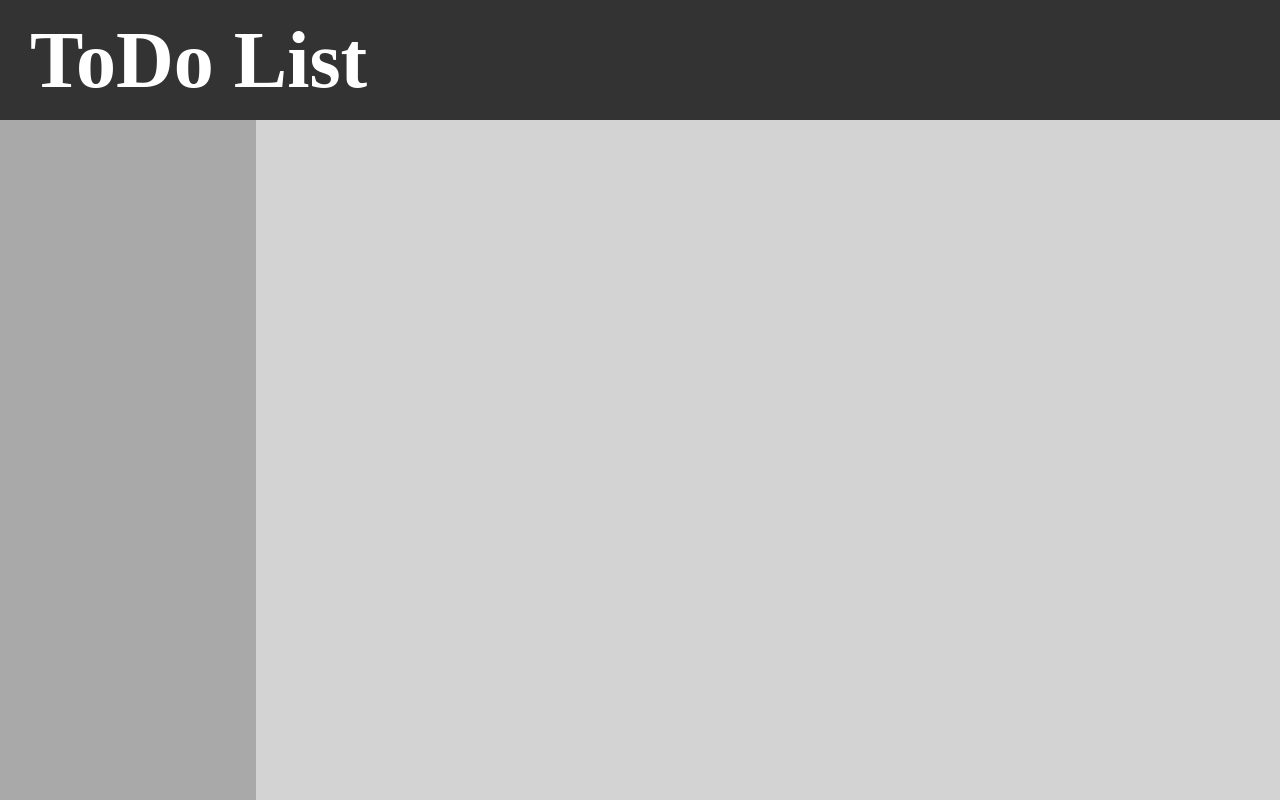
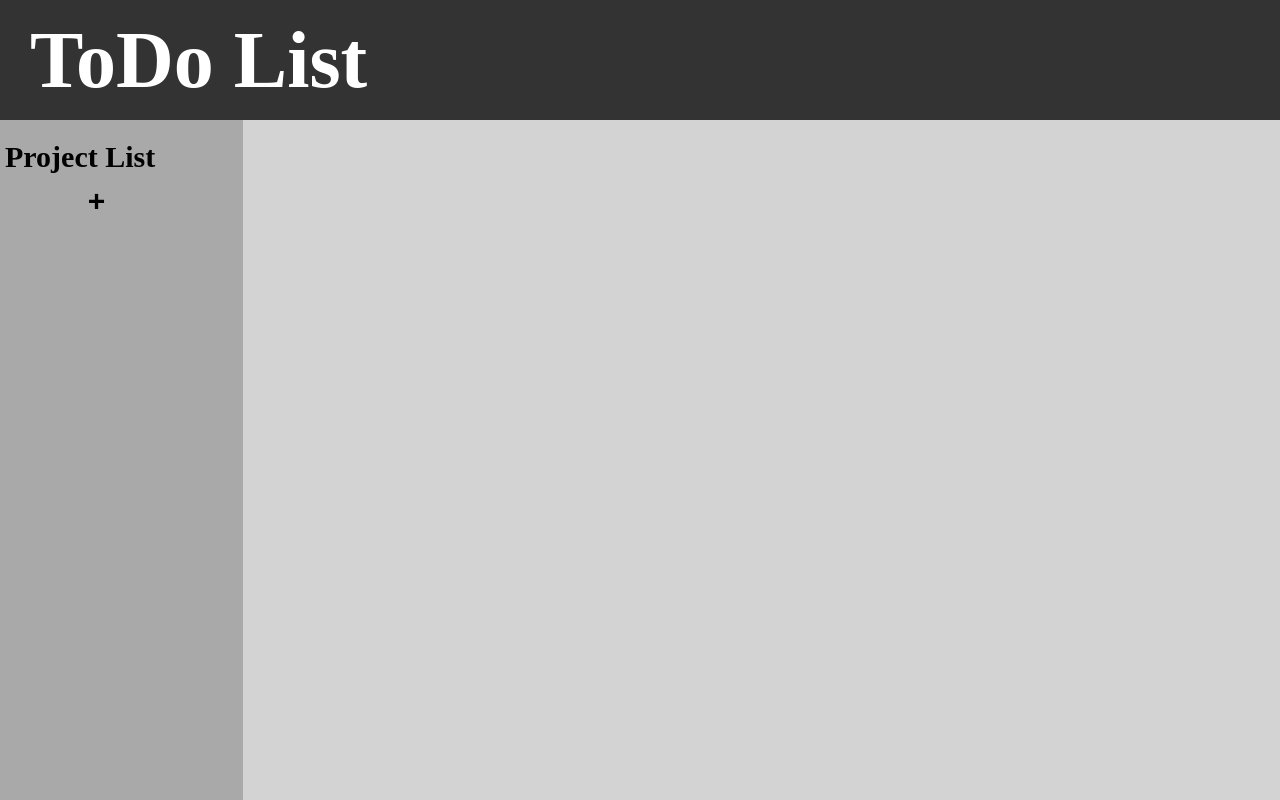
Before and after one commit to TylerNiemann/Todo-List, a plain HTML site: page index.html in a window 1280 px wide. Drawn offline with Linux system fonts and the light colour scheme.

Commit message:
complete base html layout and create js modules

```diff
--- a/index.html
+++ b/index.html
@@ -14,7 +14,12 @@
             <button id="headerButton" >Menu</i></button>
         </div>
         <div id="main">
-            <div id="navBar"></div>
+            <div id="navBar">
+                <h3 id="projectListTitle">Project List</h3>
+                <div id="projectList">
+                    <button type="button" id="addProject">+</button>
+                </div>
+            </div>
             <div id="taskList"></div>
         </div>
     </div>
--- a/style.css
+++ b/style.css
@@ -36,8 +36,35 @@
 }
 #navBar{
     background-color: darkgray;
-    width: 20vw;
+    width: 19vw;
+    display: flex;
+    flex-direction: column;
+    align-items: flex-start;
+    justify-content: flex-start;
+}
+#projectListTitle{
+    width: 18vw;
+    padding-top: 20px;
+    padding-left: 5px;
+    color: black;
+    font-size: 30px;
+}
+#projectList{
+    padding-top: 10px;
+    display: flex;
+    height: auto;
+    width: 19vw;
+    flex-direction: column;
+    justify-content: flex-start;
+    align-items: center;
+}
+#addProject{
+    background-color: darkgray;
+    border: none;
+    font-size: 30px;
+    font-weight: 900;
+    padding-right: 50px;
 }
 #taskList{
-    width: 80vw;
+    width: 81vw;
 }
```
